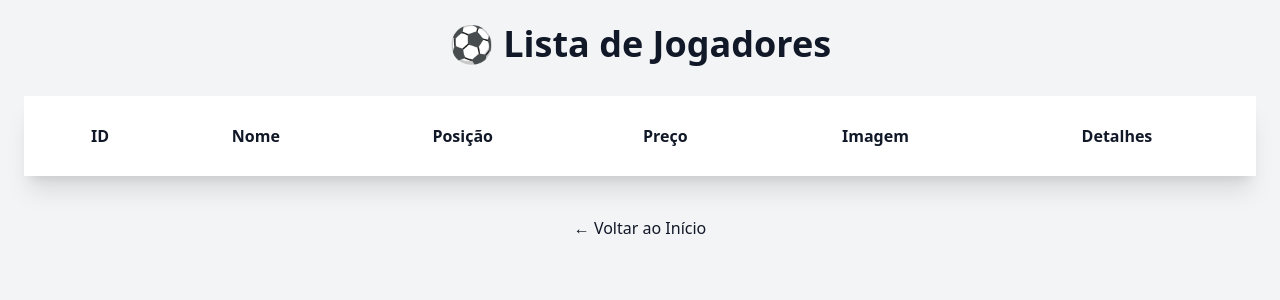
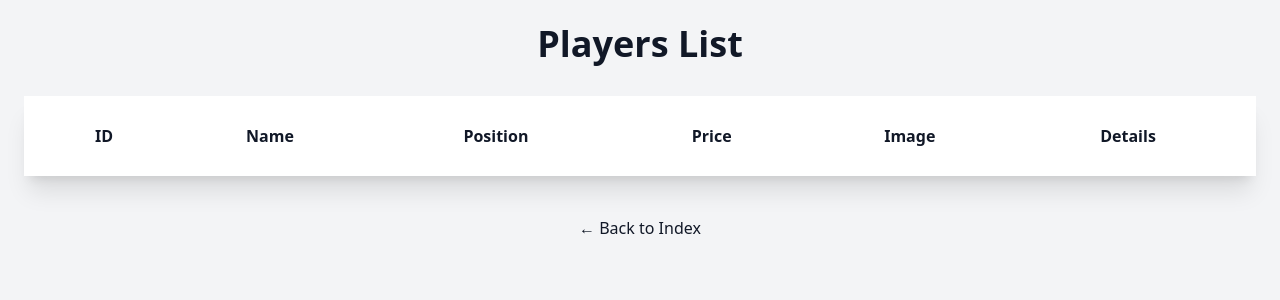
Before and after one commit to Bernardo2409/FBD_Project, a Flask app: template templates/players.html in a window 1280 px wide. Shown: the top 300 px of the page. Run offline with Flask 3, Linux system fonts and the light colour scheme; the template is opened without the code that fills it, so the values that code supplies are empty; some libraries are stand-ins or nearby versions.

Commit message:
comit frontend to english

```diff
--- a/templates/players.html
+++ b/templates/players.html
@@ -9,18 +9,18 @@
 <body class="bg-gray-100 text-gray-900" data-theme="corporate">
 
     <div class="container mx-auto p-6">
-        <h1 class="text-4xl font-bold mb-8 text-center text-primary">⚽ Lista de Jogadores</h1>
+        <h1 class="text-4xl font-bold mb-8 text-center text-primary">Players List</h1>
 
         <div class="overflow-x-auto bg-white shadow-xl rounded-box p-4">
             <table class="table table-zebra w-full">
                 <thead class="bg-primary text-primary-content">
                     <tr>
                         <th class="py-3 px-4 rounded-tl-lg text-center">ID</th>
-                        <th class="py-3 px-4 text-center">Nome</th>
-                        <th class="py-3 px-4 text-center">Posição</th>
-                        <th class="py-3 px-4 text-center">Preço</th>
-                        <th class="py-3 px-4 text-center">Imagem</th>
-                        <th class="py-3 px-4 rounded-tr-lg text-center">Detalhes</th>
+                        <th class="py-3 px-4 text-center">Name</th>
+                        <th class="py-3 px-4 text-center">Position</th>
+                        <th class="py-3 px-4 text-center">Price</th>
+                        <th class="py-3 px-4 text-center">Image</th>
+                        <th class="py-3 px-4 rounded-tr-lg text-center">Details</th>
                     </tr>
                 </thead>
                 <tbody>
@@ -40,7 +40,7 @@
                         </td>
 
                         <td class="py-3 px-4 text-center">
-                            <a href="/players/{{ jogador.id }}" class="btn btn-sm btn-primary btn-outline">Ver</a>
+                            <a href="/players/{{ jogador.id }}" class="btn btn-sm btn-primary btn-outline">Watch</a>
                         </td>
                     </tr>
                 {% endfor %}
@@ -48,7 +48,7 @@
             </table>
         </div>
         <div class="mt-10 text-center">
-            <a href="/" class="btn btn-secondary px-8">← Voltar ao Início</a>
+            <a href="/" class="btn btn-secondary px-8">← Back to Index </a>
         </div>
     </div>
 
```
Also changed, not shown: templates/club_view.html (+9 -9 lines), templates/clubs.html (+8 -8 lines), templates/player_view.html (+4 -4 lines).
